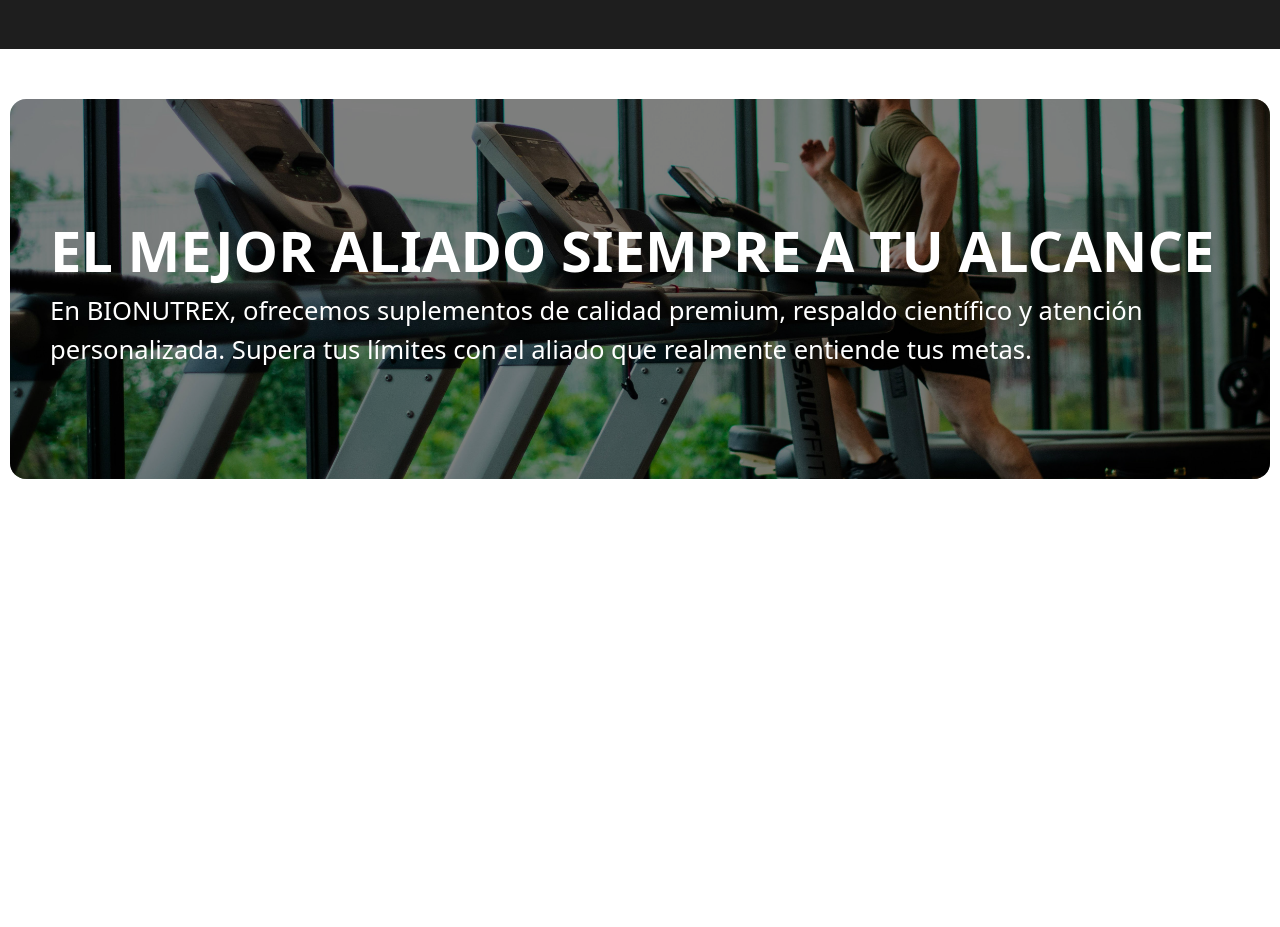
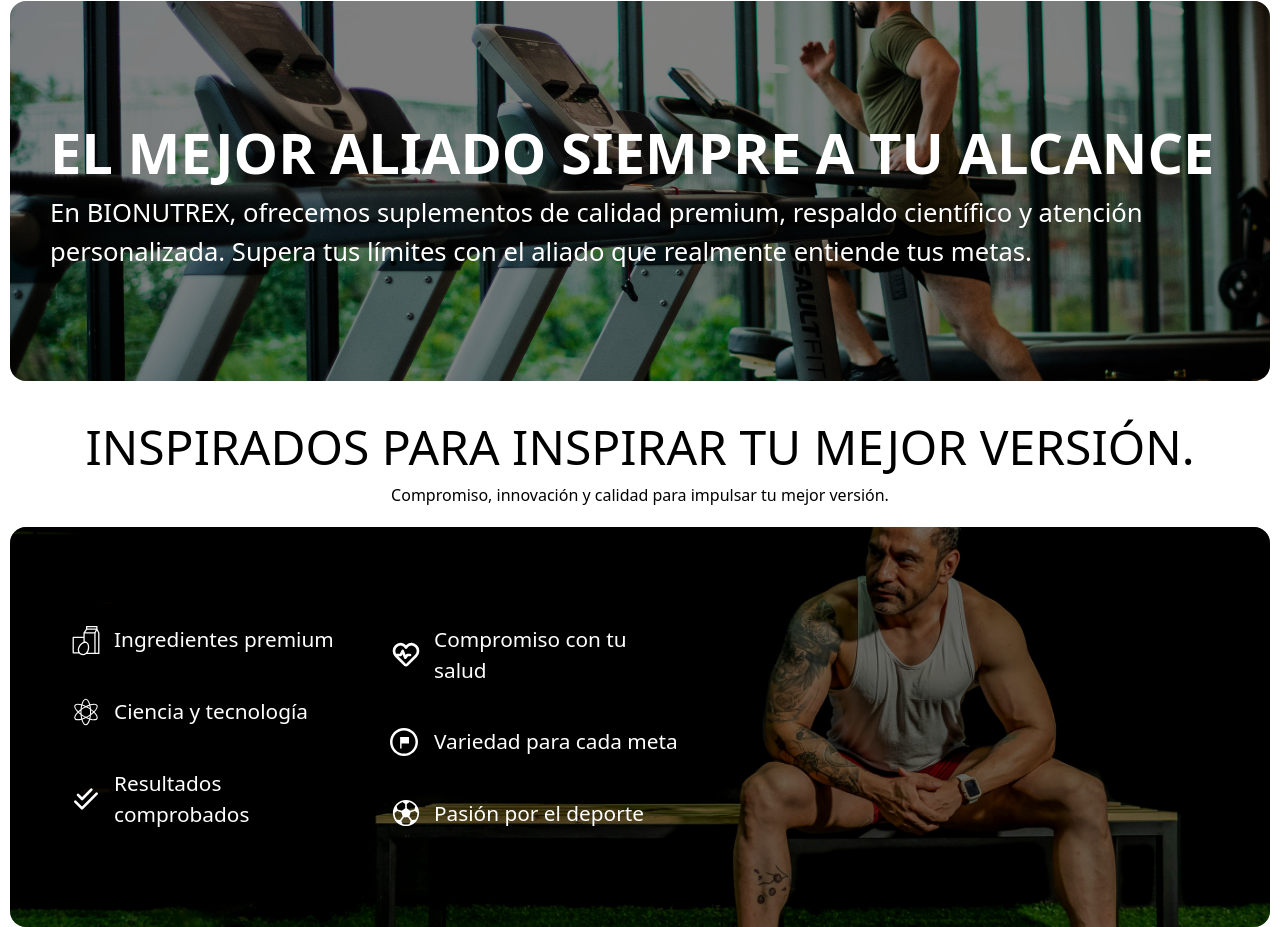
Before and after one commit to CarlossMG13/bionutrex, a website: page weare.html in a window 1280 px wide. Shown: the part 959-1886 px from the top of the page. Before the commit the page ends 1448 px from the top, so only its background shows below. Drawn offline with nearby package versions, Linux system fonts and the light colour scheme.

Commit message:
Add files via upload

```diff
--- a/weare.html
+++ b/weare.html
@@ -60,7 +60,7 @@
           <b>BIONUTREX</b>
         </h6>
       </div>
-      <div class="hitos-descrip flex text-center gap-5">
+      <div class="hitos-descrip mt-5 flex text-center gap-10">
         <div class="left">
           <p class="text-[2em] | md:text-[2.5em] | 2xl:text-[3.5em]">+1K</p>
           <p class="text-[1.5em] | 2xl:text-[2em]">
@@ -82,7 +82,7 @@
       </div>
       <div class="img-hitos flex justify-center">
         <img
-          class="m-20 w-[50%] | lg:w-[50%] | 2xl:w-[65%]"
+          class="m-10 w-[50%] | lg:w-[50%] | 2xl:w-[65%]"
           src="img/cookieitholatesinmarcos.png"
           alt=""
         />
@@ -110,5 +110,51 @@
       </div>
     </div>
     <!--Termina banner-->
+
+    <!--Inicia seccion-->
+    <div class="w-full mt-5 h-[50vh] px-[10px]">
+      <h2 class="text-center text-[3em]">INSPIRADOS PARA INSPIRAR TU MEJOR VERSIÓN.</h2>
+      <p class="text-center mb-5">Compromiso, innovación y calidad para impulsar tu mejor versión.</p>
+      <div
+        class="w-full h-full bg-[url('img/inspire-img.jpg')] bg-cover bg-center relative overflow-hidden rounded-2xl before:content-[''] before:absolute before:inset-0 before:bg-black before:opacity-50"
+      >
+        <div
+          class="absolute inset-0 flex flex-col items-start justify-center text-white z-10"
+        >
+          <div class="flex flex-col p-10 | lg:flex-row">
+            <div class="left w-[300px] | lg:w-[320px]">
+              <div class="flex items-center gap-3 p-2 | lg:p-5">
+                <img class="w-8 h-8 filter invert" src="img/svg1.svg" alt="">
+                <span class="lg:text-[1.3em]">Ingredientes premium</span>
+              </div>
+              <div class="flex items-center gap-3 p-2 | lg:p-5">
+                <img class="w-8 h-8 filter invert" src="img/svg2.svg" alt="">
+                <span class="lg:text-[1.3em]">Ciencia y tecnología</span>
+              </div>
+              <div class="flex items-center gap-3 p-2 | lg:p-5">
+                <img class="w-8 h-8 filter invert" src="img/svg3.svg" alt="">
+                <span class="lg:text-[1.3em]">Resultados comprobados</span>
+              </div>
+            </div>
+            <div class="right w-[300px] | lg:w-[330px]">
+              <div class="flex items-center gap-3 p-2 | lg:p-5">
+                <img class="w-8 h-8 filter invert" src="img/svg4.svg" alt="">
+                <span class="lg:text-[1.3em]">Compromiso con tu salud</span>
+              </div>
+              <div class="flex items-center gap-4 p-2 | lg:p-5">
+                <img class="w-7 h-7 filter invert" src="img/svg5.svg" alt="">
+                <span class="lg:text-[1.3em]">Variedad para cada meta</span>
+              </div>
+              <div class="flex items-center gap-3 p-2 | lg:p-5">
+                <img class="w-8 h-8 filter invert" src="img/svg6.svg" alt="">
+                <span class="lg:text-[1.3em]">Pasión por el deporte</span>
+              </div>
+            </div>
+          </div>
+          </div>
+        </div>
+      </div>
+    </div>
+    <!--Termina seccion-->
   </body>
 </html>
```
Also changed, not shown: img/svg1.svg (added), img/svg2.svg (added), img/svg3.svg (added), img/svg4.svg (added), img/svg5.svg (added), img/svg6.svg (added).
